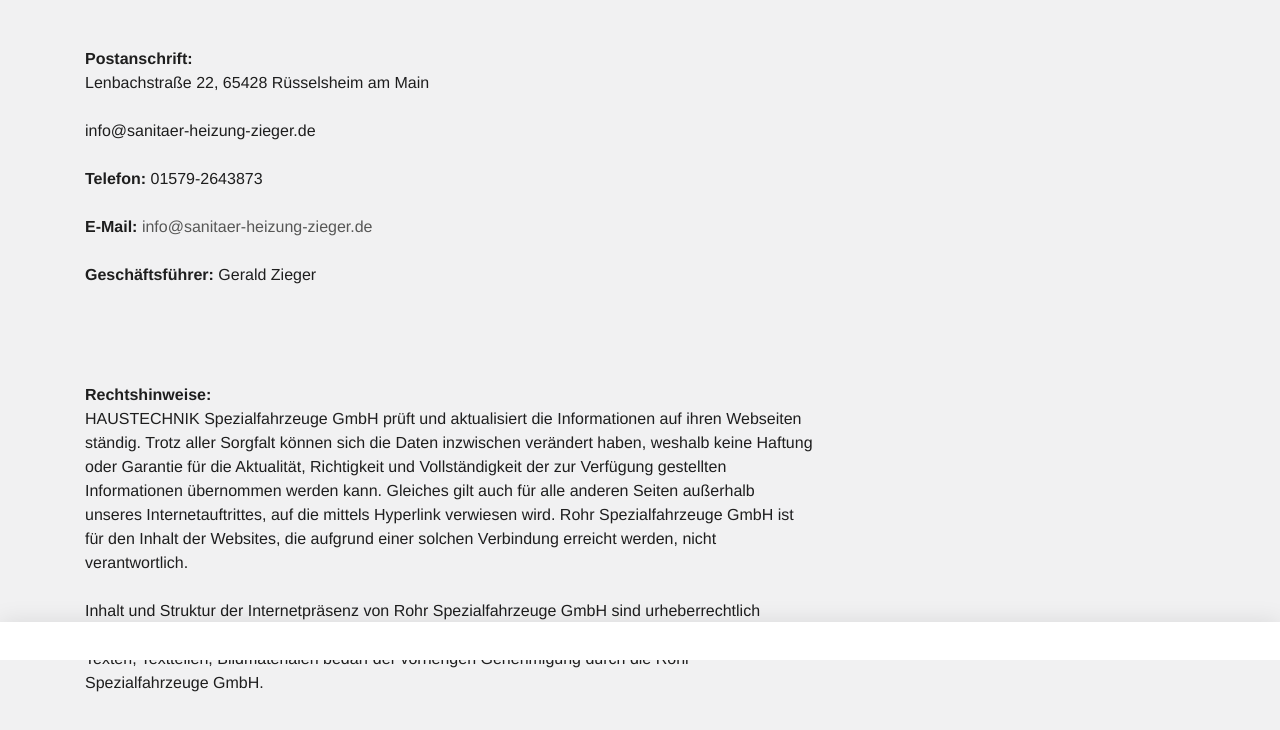
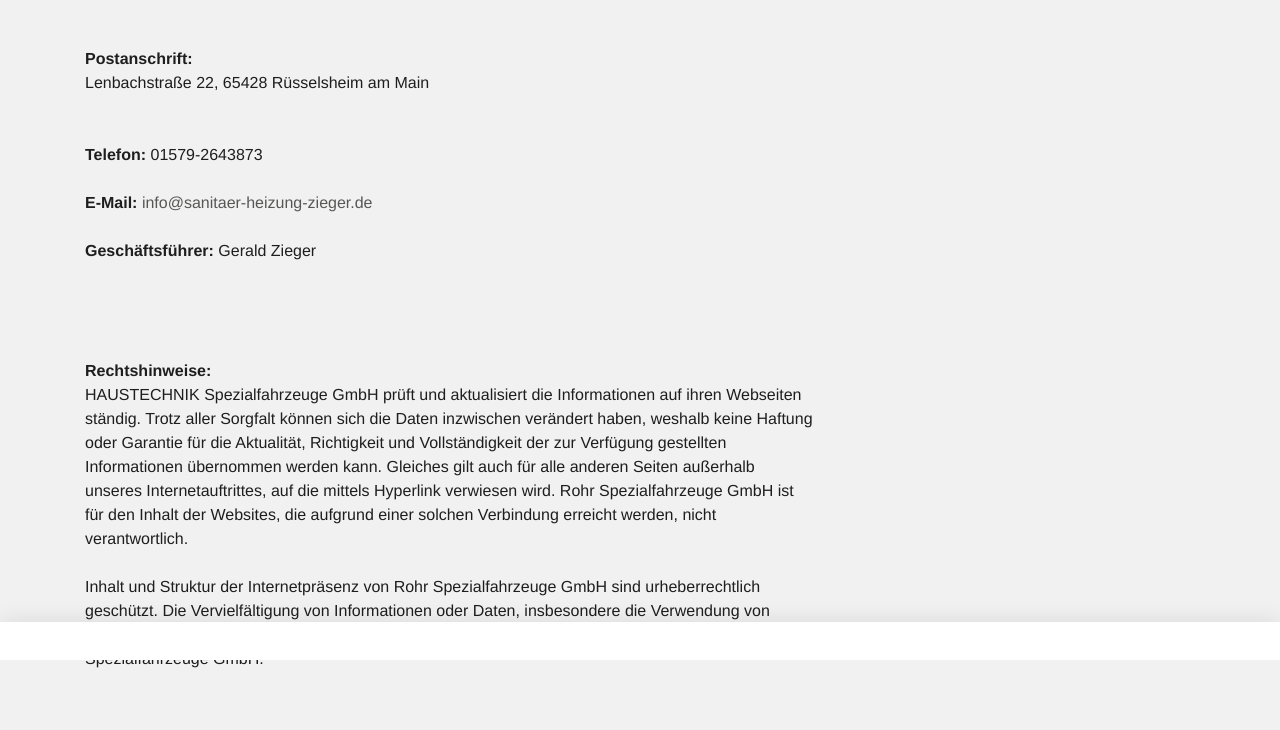
Before and after one commit to Heizung-Sanitaer/Sanitaer-Heizung-Zieger, a plain HTML site: page impressum.html in a window 1280 px wide. Shown: the part 140-870 px from the top of the page. Drawn offline with Linux system fonts and the light colour scheme; a script that the page names is missing.

Commit message:
Update impressum.html

```diff
--- a/impressum.html
+++ b/impressum.html
@@ -27,7 +27,7 @@ class="ie9"><![endif]--><!--[if (gt IE 9)|!(IE)]><!--><body><!--<![endif]-->
   <a href="index.html">startseite</a>
 
   Impressum</h2></div></div></div></div><div class="container slot-two-columns"><div class="row"><div class="col-xs-12 col-md-8">
-<a id="c8"></a><div class="content-text m-b-1"><div class="row"><div class="col-sm-12"><p class="bodytext"><strong>Postanschrift:</strong><br> Lenbachstraße 22, 65428 Rüsselsheim am Main <br> <br> info@sanitaer-heizung-zieger.de</p><p class="bodytext">&nbsp;</p><p class="bodytext"><strong>Telefon:</strong> 01579-2643873<br> <strong></strong> <br> <strong>E-Mail:</strong> <a href="mailto:info@sanitaer-heizung-zieger.de">info@sanitaer-heizung-zieger.de</a></p><p class="bodytext">&nbsp;</p><p class="bodytext"><strong>Geschäftsführer:</strong>  Gerald Zieger
+<a id="c8"></a><div class="content-text m-b-1"><div class="row"><div class="col-sm-12"><p class="bodytext"><strong>Postanschrift:</strong><br> Lenbachstraße 22, 65428 Rüsselsheim am Main <br> <br> </p><p class="bodytext">&nbsp;</p><p class="bodytext"><strong>Telefon:</strong> 01579-2643873<br> <strong></strong> <br> <strong>E-Mail:</strong> <a href="mailto:">info@sanitaer-heizung-zieger.de</a></p><p class="bodytext">&nbsp;</p><p class="bodytext"><strong>Geschäftsführer:</strong>  Gerald Zieger
 
 
 
```
